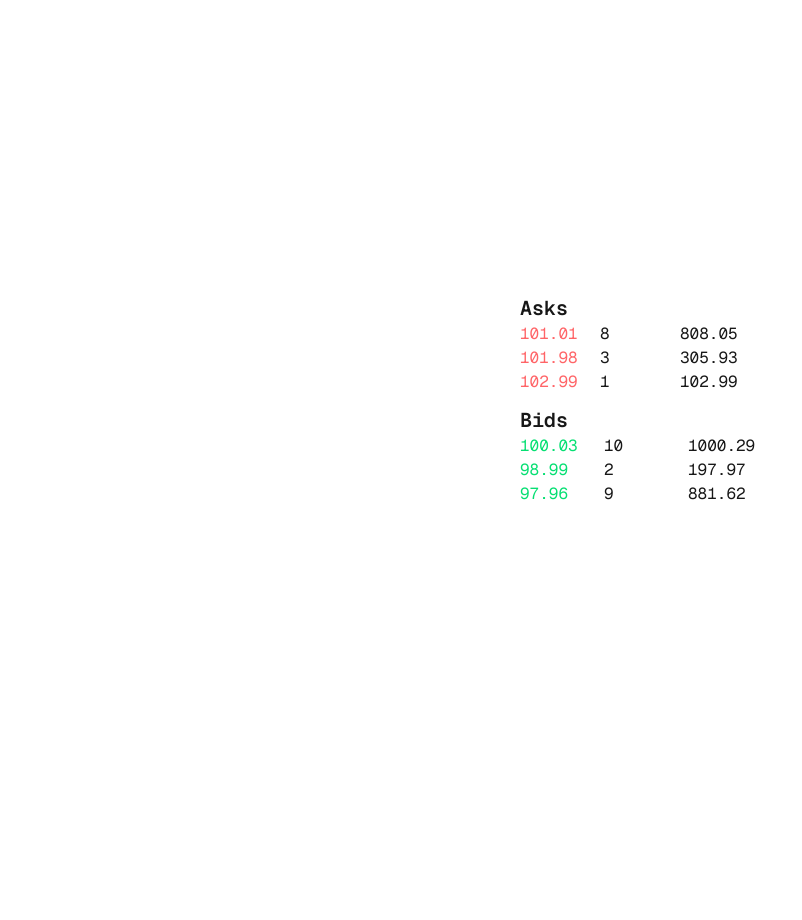
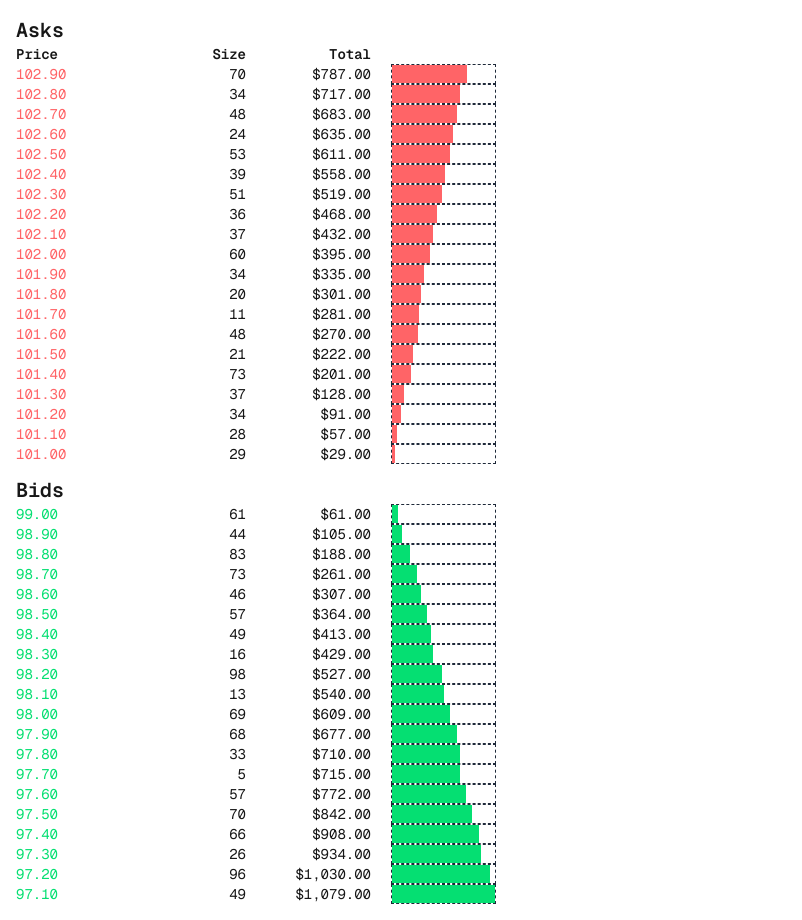
Before and after one commit to sjBao/tony-candle-orderbook, a Next.js app: page / in a window 1280 px wide. Shown: the whole page, without its empty margins (0-802 px from the left). Before the commit the page ends 800 px from the top, so only its background shows below. Built offline with nearby package versions, Linux system fonts and the light colour scheme.

Commit message:
volume visualizer

```diff
--- a/app/components/OrderBook.tsx
+++ b/app/components/OrderBook.tsx
@@ -1,9 +1,12 @@
+"use client"
 
-import React from 'react';
+import React, { useMemo } from 'react';
+import { createFormatter } from '../lib/formatter';
 
 export interface Order {
   price: number;
-  quantity: number;
+  quantity: number; // number of participants
+  size: number
 }
 
 interface OrderBookProps {
@@ -11,31 +14,75 @@ interface OrderBookProps {
   asks: Order[];
 }
 
+interface PriceRowData {
+  price: number;
+  quantity: number;
+  size: number;
+  total: number;
+}
+
 const OrderBook: React.FC<OrderBookProps> = ({ bids, asks }) => {
+
+  const askRowData = useMemo(() => {
+    return asks.reduce<PriceRowData[]>((acc, order) => {
+      const total = acc.length > 0 ? acc[acc.length - 1]?.total + order.size : order.size;
+      acc.push({ ...order, total });
+      return acc;
+    }, []).toReversed()
+  }, [asks])
+
+  const bidRowData = useMemo(() => {
+    return bids.reduce<PriceRowData[]>((acc, order) => {
+      const total = acc.length > 0 ? acc[acc.length - 1]?.total + order.size : order.size;
+      acc.push({ ...order, total });
+      return acc;
+    }, []);
+  }, [bids])
+
+  const highestVolume = useMemo(() => {
+    return Math.max(bidRowData[bidRowData.length - 1]?.total || 0, askRowData[0]?.total || 0)
+  }, [bidRowData[bidRowData.length - 1], askRowData[0]])
+
   return (
-    <div className="flex flex-col gap-4 font-mono w-60">
+    <div className="flex flex-col gap-4 font-mono w-120">
       <div className='flex flex-col gap-3'>
-        <div>
+        <div className='text-sm'>
           <h2 className="text-xl font-semibold">Asks</h2>
           <div>
-            {asks.map((ask, index) => (
-              <div key={index} className="grid grid-cols-3">
-                <span className='text-red-400'>{ask.price.toFixed(2)}</span>
-                <span>{ask.quantity}</span>
-                <span>{(ask.price * ask.quantity).toFixed(2)}</span>
-              </div>
-            ))}
+            <div className="grid grid-cols-4 gap-5">
+              <span className='font-semibold'>Price</span>
+              {/* <span className='font-semibold text-right'>ppl</span> */}
+              <span className='font-semibold text-right'>Size</span>
+              <span className='font-semibold text-right'>Total</span>
+            </div>
+            {askRowData.map((ask, index) => {
+              return (
+                <div key={index} className="grid grid-cols-4 gap-5">
+                  <span className='text-red-400'>{ask.price.toFixed(2)}</span>
+                  {/* <span className='text-right'>{ask.quantity}</span> */}
+                  <span className='text-right'>{ask.size}</span>
+                  <span className='text-right'>{createFormatter({ preset: "$0,0.00" })(ask.total)}</span>
+                  <div className='border border-dashed border-gray-800'>
+                    <div style={{ width: `${(ask.total / (highestVolume) * 100)}%` }} className='bg-red-400 h-full'></div>
+                  </div>
+                </div>
+              )
+            })}
           </div>
         </div>
 
         <div>
           <h2 className="text-xl font-semibold">Bids</h2>
-          <div>
-            {bids.map((bid, index) => (
-              <div key={index} className="grid grid-cols-3 gap-3">
+          <div className='text-sm'>
+            {bidRowData.map((bid, index) => (
+              <div key={index} className="grid grid-cols-4 gap-5">
                 <span className='text-green-400'>{bid.price.toFixed(2)}</span>
-                <span>{bid.quantity}</span>
-                <span>{(bid.price * bid.quantity).toFixed(2)}</span>
+                {/* <span className='text-right'>{bid.quantity}</span> */}
+                <span className='text-right'>{bid.size}</span>
+                <span className='text-right'>{createFormatter({ preset: "$0,0.00" })(bid.total)}</span>
+                <div className='border border-dashed border-gray-800'>
+                    <div style={{ width: `${(bid.total / (highestVolume) * 100)}%` }} className='bg-green-400 h-full'></div>
+                  </div>
               </div>
             ))}
           </div>
--- /dev/null
+++ b/app/lib/formatter.ts
@@ -0,0 +1,55 @@
+export type NumberFormatter = (value: number | string) => string;
+
+export const PRESETS = {
+  "$0,0.00": {
+    style: "currency",
+    currency: "USD",
+    minimumFractionDigits: 2,
+    maximumFractionDigits: 2,
+  },
+  "0,0.00": {
+    style: "decimal",
+    minimumFractionDigits: 2,
+    maximumFractionDigits: 2,
+  },
+  "0.00": {
+    style: "decimal",
+    minimumFractionDigits: 2,
+    maximumFractionDigits: 2,
+    useGrouping: false,
+  },
+  "$0.00": {
+    style: "currency",
+    currency: "USD",
+    minimumFractionDigits: 2,
+    maximumFractionDigits: 2,
+    useGrouping: false,
+  },
+  "0%": {
+    style: "percent",
+    minimumFractionDigits: 0,
+    maximumFractionDigits: 0,
+  },
+  "0.00%": {
+    style: "percent",
+    minimumFractionDigits: 2,
+    maximumFractionDigits: 2,
+  },
+};
+
+export type Preset = keyof typeof PRESETS;
+
+export interface FormatterOptions extends Intl.NumberFormatOptions {
+  preset?: Preset;
+}
+
+export function createFormatter(options: FormatterOptions): NumberFormatter {
+  return (value: number | string) => {
+    const presetOptions = options.preset ? PRESETS[options.preset] : {};
+    const resolvedOptions: Intl.NumberFormatOptions = { ...presetOptions, ...options };
+
+    const numberValue = typeof value === 'string' ? parseFloat(value) : value;
+
+    return new Intl.NumberFormat('en-US', resolvedOptions).format(numberValue);
+  };
+}
--- a/app/page.tsx
+++ b/app/page.tsx
@@ -18,7 +18,7 @@ export default function Home() {
   }, [])
 
   return (
-    <div className="font-sans grid grid-rows-[20px_1fr_20px] items-center justify-items-center min-h-screen p-8 pb-20 gap-16 sm:p-20">
+    <div className='p-4'>
       <main className="flex flex-col gap-[32px] row-start-2 items-center sm:items-start">
         <OrderBook bids={orderbookData?.bids} asks={orderbookData?.asks} />
       </main>
@@ -28,21 +28,31 @@ export default function Home() {
 
 
 function generateMockLeveledOrders(spread: number = 0.1): { bids: Order[]; asks: Order[] } {
+  const getRandomQuantity = () => Math.floor(Math.random() * 10) + 1;
+  const getRandomSize = (n = 900) => Math.floor(Math.random() * n) + 1;
 
-  const getRandomQuantity = () => Math.floor(Math.random() * 10) + 1;
-  const getRandomPrice = (base: number) => base + (Math.random() * spread - spread / 2);
+  function getPrices(base: number, levels: number, side: 'buy' | 'sell') {
+    return Array.from({ length: levels }, (_, i) => {
+      if (side === 'buy') {
+        return base - i * spread;
+      } else {
+        return base + i * spread;
+      }
+    });
+  }
 
-  const bids = [
-    { price: getRandomPrice(100), quantity: getRandomQuantity() },
-    { price: getRandomPrice(99), quantity: getRandomQuantity() },
-    { price: getRandomPrice(98), quantity: getRandomQuantity() },
-  ];
+  const bids = getPrices(99, 20, 'buy').map(price => ({
+    price,
+    quantity: getRandomQuantity(),
+    size: getRandomSize(100)
+  }));
 
-  const asks = [
-    { price: getRandomPrice(101), quantity: getRandomQuantity() },
-    { price: getRandomPrice(102), quantity: getRandomQuantity() },
-    { price: getRandomPrice(103), quantity: getRandomQuantity() },
-  ];
+  const asks = getPrices(101, 20, 'sell').map(price => ({
+    price,
+    quantity: getRandomQuantity(),
+    size: getRandomSize(75)
+  }));
 
   return { bids, asks };
+
 }
```
